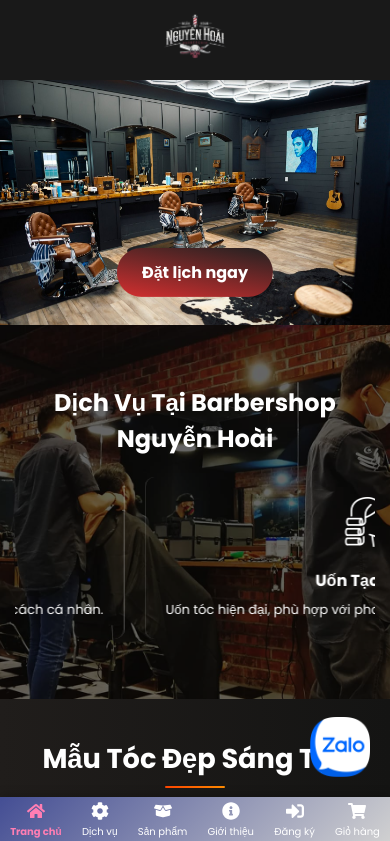
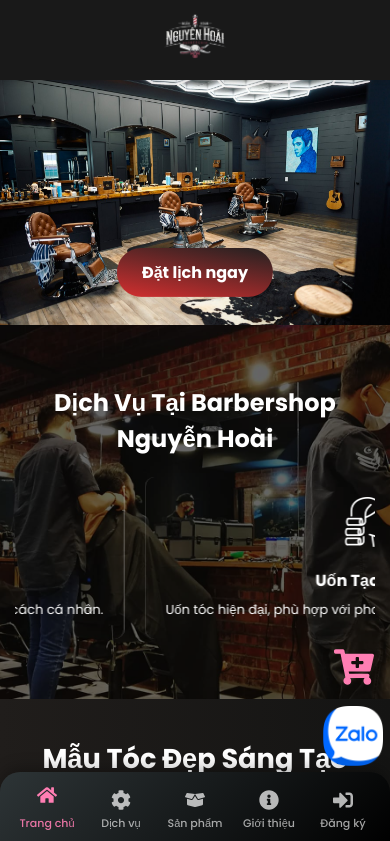
Before and after one commit to tangocphiphilhu-122000550/HairSalon-Forntend, a React (Create React App) app: page / in a window 390 px wide. Shown: the top 841 px of the page. Built offline with nearby package versions, Linux system fonts and the light colour scheme; no server answers.

Commit message:
update taskbar

```diff
--- a/src/App.js
+++ b/src/App.js
@@ -24,6 +24,7 @@
 import ReviewManagement from "./Admin/ReviewManagement.js";
 import AppointmentManagement from "./Admin/AppointmentManagement.js";
 import { AppointmentProvider } from "./context/AppointmentContext";
+import Layout from "./component/Layout";
 
 
 function App() {
@@ -32,6 +33,7 @@
       <AppointmentProvider>
     <Router>
       <Routes>
+      <Route element={<Layout />}>
         <Route path="/auth" element={<Auth />} />
         <Route path="/" element={<MainLayout><Home /></MainLayout>} />
         <Route path="/ChangePassword" element={<MainLayout><ChangePassword /></MainLayout>} />
@@ -46,6 +48,7 @@
         <Route path="/OrderHistory" element={<MainLayout><OrderHistory /></MainLayout>} />
         <Route path="/About" element={<MainLayout><About /></MainLayout>} />
         <Route path="/ProtectedRoute" element={<MainLayout><ProtectedRoute /></MainLayout>} />
+        </Route>
         <Route path="/admin" element={<ProtectedRoute allowedUserTypeId={1} />} />
         <Route path="/UserManagement" element={<UserManagement />} />
         <Route path="/ServiceManagement" element={<ServiceManagement />} />
--- a/src/component/Header.css
+++ b/src/component/Header.css
@@ -3,9 +3,9 @@
     background: #191919;
     padding: 15px 0;
     box-shadow: 0 4px 6px rgba(19, 15, 15, 0.1);
-    position: sticky; /* Giữ header cố định trên đầu */
+    position: sticky;
     top: 0;
-    z-index: 1000; /* Đảm bảo header trên cùng */
+    z-index: 1000;
 }
 
 .navbar {
@@ -81,7 +81,7 @@
     width: 140px;
 }
 
-/* Biểu tượng giỏ hàng */
+/* Biểu tượng giỏ hàng trên desktop */
 .cart-icon-header {
     position: absolute;
     top: 50%;
@@ -94,7 +94,7 @@
     color: white;
 }
 
-/* Số lượng trong giỏ hàng */
+/* Số lượng trong giỏ hàng trên desktop */
 .cart-count {
     position: absolute;
     top: -5px;
@@ -199,18 +199,21 @@
     background: linear-gradient(220deg, #D32F2F, #212121);
 }
 
-/* Mobile Taskbar */
+/* Enhanced Mobile Taskbar Styles */
 .mobile-taskbar {
     display: none;
     position: fixed;
     bottom: 0;
     left: 0;
     width: 100%;
-    background: linear-gradient(135deg, #444e94, #d1d1d1);
-    box-shadow: 0 -2px 10px rgba(0, 0, 0, 0.2);
+    background: linear-gradient(135deg, #2d3436, #000000);
+    box-shadow: 0 -4px 15px rgba(0, 0, 0, 0.3);
     z-index: 999;
-    padding: 8px 0;
-    transition: transform 0.3s ease;
+    padding: 12px 0 8px;
+    transition: transform 0.4s cubic-bezier(0.175, 0.885, 0.32, 1.275),
+                box-shadow 0.3s ease;
+    border-top-left-radius: 20px;
+    border-top-right-radius: 20px;
 }
 
 .taskbar-hidden {
@@ -221,61 +224,116 @@
     display: flex;
     justify-content: space-around;
     align-items: center;
+    max-width: 500px;
+    margin: 0 auto;
+    padding: 0 10px;
 }
 
 .taskbar-item {
     display: flex;
     flex-direction: column;
     align-items: center;
-    color: white;
+    color: rgba(255, 255, 255, 0.7);
     text-decoration: none;
     font-size: 12px;
+    font-weight: 500;
     position: relative;
+    transition: all 0.3s ease;
+    padding: 8px 0;
+    width: 20%;
+}
+
+.taskbar-item:active {
+    transform: scale(0.9);
 }
 
 .taskbar-item.active {
     color: #ff7eb3;
-    font-weight: bold;
+}
+
+.taskbar-item.active .taskbar-icon {
+    transform: translateY(-5px);
+    text-shadow: 0 10px 20px rgba(255, 126, 179, 0.5);
+}
+
+.taskbar-item.active::after {
+    content: '';
+    position: absolute;
+    bottom: -8px;
+    left: 50%;
+    width: 5px;
+    height: 5px;
+    background-color: #ff7eb3;
+    border-radius: 50%;
+    transform: translateX(-50%);
+    box-shadow: 0 0 10px #ff7eb3;
+    animation: pulse 1.5s infinite;
+}
+
+/* Fix for touch handling on all items */
+.taskbar-item:active,
+.taskbar-item:focus {
+    color: #ff7eb3;
 }
 
 .taskbar-icon {
-    font-size: 20px;
-    margin-bottom: 4px;
+    font-size: 22px;
+    margin-bottom: 5px;
+    transition: transform 0.3s cubic-bezier(0.68, -0.55, 0.27, 1.55);
 }
 
-.mobile-user-menu {
-    cursor: pointer;
+.taskbar-item:hover .taskbar-icon,
+.taskbar-item:active .taskbar-icon {
+    transform: translateY(-3px);
+    color: #ff7eb3;
 }
 
+.taskbar-item span {
+    white-space: nowrap;
+    transition: all 0.3s ease;
+    opacity: 0.9;
+}
+
+.taskbar-item:hover span,
+.taskbar-item:active span {
+    opacity: 1;
+    color: #ff7eb3;
+}
+
+/* Mobile dropdown menu styling */
 .mobile-dropdown-menu {
     position: absolute;
-    bottom: 42px;
-    left: -70%;
-    transform: translateX(-50%);
-    background: white;
-    border-radius: 8px;
-    box-shadow: 0px 0px 10px rgba(0, 0, 0, 0.3);
+    bottom: 60px;
+    left: 50%;
+    transform: translateX(-50%) translateY(10px);
+    background: rgba(255, 255, 255, 0.95);
+    backdrop-filter: blur(10px);
+    -webkit-backdrop-filter: blur(10px);
+    border-radius: 15px;
+    box-shadow: 0 10px 25px rgba(0, 0, 0, 0.2);
     display: flex;
     flex-direction: column;
-    width: 180px;
-    padding: 10px 0;
+    width: 220px;
+    padding: 8px 0;
     z-index: 1001;
+    opacity: 0;
+    animation: fadeInUp 0.3s forwards;
 }
 
 .mobile-dropdown-menu::after {
     content: "";
     position: absolute;
-    bottom: -9px;
-    left: 80%;
+    bottom: -10px;
+    left: 50%;
     transform: translateX(-50%);
-    border-width: 5px;
+    border-width: 10px 10px 0 10px;
     border-style: solid;
-    border-color: white transparent transparent transparent;
+    border-color: rgba(255, 255, 255, 0.95) transparent transparent transparent;
 }
 
 .mobile-dropdown-menu a,
 .mobile-dropdown-menu button {
-    padding: 12px 15px;
+    padding: 14px 20px;
     text-decoration: none;
     color: #333;
     display: block;
@@ -286,27 +344,61 @@
     cursor: pointer;
     font-size: 14px;
     font-weight: 500;
+    transition: all 0.2s ease;
+    position: relative;
+    overflow: hidden;
+}
+
+.mobile-dropdown-menu a:before,
+.mobile-dropdown-menu button:before {
+    content: '';
+    position: absolute;
+    left: 0;
+    top: 0;
+    height: 100%;
+    width: 3px;
+    background-color: #ff7eb3;
+    transform: scaleY(0);
+    transition: transform 0.2s ease;
+}
+
+.mobile-dropdown-menu a:hover:before,
+.mobile-dropdown-menu button:hover:before {
+    transform: scaleY(1);
 }
 
 .mobile-dropdown-menu a:hover,
 .mobile-dropdown-menu button:hover {
-    background: #f1f1f1;
+    background: rgba(0, 0, 0, 0.05);
+    padding-left: 25px;
 }
 
 .mobile-dropdown-menu button {
     color: #e74c3c;
     font-weight: 600;
-    border-top: 1px solid #eee;
+    border-top: 1px solid rgba(0, 0, 0, 0.1);
     margin-top: 5px;
 }
 
-.mobile-only {
-    display: none;
+.mobile-dropdown-menu button:hover {
+    background: rgba(231, 76, 60, 0.1);
+}
+
+/* Animations */
+@keyframes pulse {
+    0% { box-shadow: 0 0 0 0 rgba(255, 126, 179, 0.7); }
+    70% { box-shadow: 0 0 0 8px rgba(255, 126, 179, 0); }
+    100% { box-shadow: 0 0 0 0 rgba(255, 126, 179, 0); }
+}
+
+@keyframes fadeInUp {
+    from { opacity: 0; transform: translate(-50%, 20px); }
+    to { opacity: 1; transform: translate(-50%, 0); }
 }
 
 /* Container chính (đảm bảo không bị đè) */
 .home-container {
-  padding-top: 0px; /* Thêm padding-top bằng chiều cao header + margin */
+    padding-top: 0px;
 }
 
 /* Responsive styles */
@@ -352,49 +444,10 @@
     }
     .nav-links.left,
     .nav-links.right {
-        display: none; /* Ẩn nav-links trên màn hình nhỏ hơn 900px */
+        display: none;
     }
     .mobile-taskbar {
-        display: block; /* Hiển thị taskbar mobile */
-    }
-    .logo {
-        position: absolute;
-        left: 50%;
-        transform: translateX(-50%);
-    }
-    .logo img {
-        width: 100px;
-    }
-    .desktop-only {
-        display: none;
-    }
-    .user-menu {
-        right: 60px;
-    }
-    .cart-icon-header {
-        right: 100px;
-    }
-    .login-button-wrapper {
-        right: 10px;
-    }
-}
-
-@media screen and (max-width: 1024px) {
-    .header {
-        position: sticky;
-        top: 0;
-    }
-    .navbar {
-        height: 60px;
-        justify-content: center;
-        padding: 0 10px;
-    }
-    .nav-links.left,
-    .nav-links.right {
-        display: none; /* Ẩn nav-links trên màn hình nhỏ hơn 900px */
-    }
-    .mobile-taskbar {
-        display: block; /* Hiển thị taskbar mobile */
+        display: block;
     }
     .logo {
         position: absolute;
@@ -426,13 +479,18 @@
         width: 80px;
     }
     .mobile-taskbar {
-        padding: 5px 0;
+        padding: 10px 0 5px;
     }
     .taskbar-icon {
-        font-size: 18px;
+        font-size: 20px;
     }
     .taskbar-item {
-        font-size: 10px;
+        font-size: 11px;
+        -webkit-tap-highlight-color: transparent;
+    }
+    .taskbar-item.active::after {
+        width: 4px;
+        height: 4px;
     }
     .user-menu {
         right: 50px;
@@ -448,3 +506,27 @@
         font-size: 14px;
     }
 }
+
+.mobile-taskbar:hover {
+    box-shadow: 0 -6px 20px rgba(0, 0, 0, 0.4);
+}
+
+@media (prefers-color-scheme: dark) {
+    .mobile-dropdown-menu {
+        background: rgba(30, 30, 30, 0.95);
+    }
+    .mobile-dropdown-menu::after {
+        border-color: rgba(30, 30, 30, 0.95) transparent transparent transparent;
+    }
+    .mobile-dropdown-menu a,
+    .mobile-dropdown-menu button {
+        color: #eee;
+    }
+    .mobile-dropdown-menu a:hover,
+    .mobile-dropdown-menu button:hover {
+        background: rgba(255, 255, 255, 0.1);
+    }
+    .mobile-dropdown-menu button {
+        border-top: 1px solid rgba(255, 255, 255, 0.1);
+    }
+}
--- a/src/component/Header.js
+++ b/src/component/Header.js
@@ -1,6 +1,6 @@
 import React, { useState, useEffect, useRef } from "react";
 import { Link, useNavigate, useLocation } from "react-router-dom";
-import { FaUserCircle, FaHome, FaBoxOpen, FaInfoCircle, FaCog, FaSignInAlt, FaShoppingCart } from "react-icons/fa";
+import { FaUserCircle, FaHome, FaBoxOpen, FaInfoCircle, FaCog, FaSignInAlt, FaShoppingCart } from "react-icons/fa"; // Thêm lại FaShoppingCart
 import api from "../utils/api";
 import { getToken, clearToken, clearUsername } from "../utils/tokenStorage";
 import { useCart } from "../CartContext";
@@ -41,7 +41,6 @@
         setIsLoggedIn(false);
       }
     };
-
     checkAuthStatus();
   }, []);
 
@@ -58,7 +57,6 @@
       }
       lastScrollPosition.current = currentScrollPosition;
     };
-
     window.addEventListener('scroll', handleScroll, { passive: true });
     return () => window.removeEventListener('scroll', handleScroll);
   }, []);
@@ -66,22 +64,18 @@
   const handleLogout = async () => {
     try {
       const res = await api.post("/api/auth/logout", {});
-      const { clearToken: shouldClearToken } = res.data; // Lấy giá trị clearToken từ phản hồi
-
-      // Nếu backend yêu cầu xóa token, thực hiện xóa token trong IndexedDB
+      const { clearToken: shouldClearToken } = res.data;
       if (shouldClearToken) {
         await clearToken();
         await clearUsername();
         resetCart();
       }
-
       setIsLoggedIn(false);
       setShowDropdown(false);
       setShowMobileDropdown(false);
       navigate("/");
     } catch (error) {
       console.error("Logout error:", error);
-      // Trong trường hợp lỗi, vẫn xóa token để đảm bảo an toàn
       await clearToken();
       await clearUsername();
       resetCart();
@@ -211,11 +205,6 @@
               </>
             )}
           </div>
-          <div className="taskbar-item" onClick={handleCartClick}>
-            <FaShoppingCart className="taskbar-icon" />
-            <span>Giỏ hàng</span>
-            {cart.length > 0 && <span className="cart-count">{cart.length}</span>}
-          </div>
         </div>
       </div>
     </>
--- a/src/component/Home.css
+++ b/src/component/Home.css
@@ -53,6 +53,8 @@
 
 .cta-button:hover {
   transform: translate(-50%, -50%) scale(1.05);
+  background: linear-gradient(10deg, #f44336, #424242);
+  box-shadow: 0 5px 15px rgba(242, 97, 97, 0.4);
 }
 
 /* Hiệu ứng tưng tưng */
@@ -78,9 +80,6 @@
   align-items: center;
   justify-content: center;
 }
-
-
-
 
 /* Phần dịch vụ */
 .services {
@@ -244,6 +243,39 @@
   color: #ddd;
 }
 
+/* Nút Zalo và Giỏ hàng */
+.zalo-button17 {
+  position: fixed;
+  bottom: 20px; /* Cách viền dưới 20px */
+  right: 20px; /* Cách viền phải 20px */
+  z-index: 9999;
+}
+
+.cart-button17 {
+  position: fixed;
+  bottom: 90px; /* Cách nút Zalo 10px (60px chiều cao Zalo + 10px khoảng cách) */
+  right: 20px; /* Cùng viền phải với Zalo */
+  z-index: 9999;
+  cursor: pointer;
+}
+
+.cart-count-home {
+  position: absolute;
+  top: -5px;
+  right: -10px;
+  background: #ff3e3e;
+  color: white;
+  border-radius: 50%;
+  width: 18px;
+  height: 18px;
+  display: flex;
+  align-items: center;
+  justify-content: center;
+  font-size: 11px;
+  font-weight: bold;
+  box-shadow: 0 2px 5px rgba(255, 62, 62, 0.5);
+}
+
 /* Hiệu ứng cuộn vô hạn chung */
 @keyframes infiniteScroll {
   0% { transform: translateX(0); }
@@ -347,20 +379,21 @@
   }
 
   .hairstyle-info {
-    position: absolute;
     bottom: 33px;
-    left: 0;
-    width: 100%;
-    padding: 10px;
-    background: rgba(0, 0, 0, 0.7);
-    opacity: 0;
-    transform: translateY(20px);
-    transition: all 0.3s ease;
-    text-align: left;
   }
 
   .cta-button {
     top: 80%;
+  }
+
+  .zalo-button17 {
+    bottom: 71px;
+    right: 7px;
+  }
+
+  .cart-button17 {
+    bottom: 150px;
+    right: 16px;
   }
 }
 
@@ -591,11 +624,6 @@
   transition: all 0.5s cubic-bezier(0.175, 0.885, 0.32, 1.275);
 }
 
-.cta-button:hover {
-  background: linear-gradient(10deg, #f44336, #424242);
-  box-shadow: 0 5px 15px rgba(242, 97, 97, 0.4);
-}
-
 /* Hiệu ứng cho section title */
 .services-title,
 .hairstyle-title {
--- a/src/component/Home.js
+++ b/src/component/Home.js
@@ -1,3 +1,4 @@
+// Home.js
 import React, { useEffect } from "react";
 import { useNavigate } from "react-router-dom";
 import "./Home.css";
@@ -11,7 +12,6 @@
   const navigate = useNavigate();
 
   useEffect(() => {
-    // Initialize AOS
     AOS.init({
       duration: 1000,
       once: false,
@@ -38,7 +38,7 @@
         }}
         data-aos="fade-down"
       >
-        <button className="cta-button" onClick={handleBookNow} >
+        <button className="cta-button" onClick={handleBookNow}>
           Đặt lịch ngay
         </button>
       </div>
@@ -155,28 +155,6 @@
         </div>
       </section>
 
-      {/* Nút Zalo */}
-      <a
-        href="https://zalo.me/0343894612"
-        target="_blank"
-        rel="noopener noreferrer"
-        style={{
-          position: "fixed",
-          bottom: "60px",
-          right: "20px",
-          zIndex: "9999",
-        }}
-        data-aos="fade-up"
-        data-aos-offset="0"
-        data-aos-duration="800"
-      >
-        <img
-          src="/LogoZalo.webp"
-          alt="Liên hệ Zalo"
-          style={{ width: "60px", height: "60px" }}
-        />
-      </a>
-
       {/* ReviewSlider với animation */}
       <div data-aos="fade-up">
         <ReviewSlider />
--- /dev/null
+++ b/src/component/Layout.js
@@ -0,0 +1,46 @@
+// Layout.js
+import React from "react";
+import { Outlet, useNavigate } from "react-router-dom";
+import { FaCartPlus } from "react-icons/fa";
+import { useCart } from "../CartContext"; // Import useCart để lấy dữ liệu giỏ hàng
+import "./Home"; // Tạo file CSS riêng cho Layout nếu cần
+
+const Layout = () => {
+  const navigate = useNavigate();
+  const { cart } = useCart(); // Lấy dữ liệu giỏ hàng từ CartContext
+
+  const handleCartClick = () => {
+    navigate("/cart");
+  };
+
+  return (
+    <div className="layout-container">
+      {/* Outlet sẽ render các trang con (Home, Service, Cart, v.v.) */}
+      <Outlet />
+
+      {/* Nút Zalo */}
+      <a
+        href="https://zalo.me/0343894612"
+        target="_blank"
+        rel="noopener noreferrer"
+        className="zalo-button17"
+      >
+        <img
+          src="/LogoZalo.webp"
+          alt="Liên hệ Zalo"
+          style={{ width: "60px", height: "60px" }}
+        />
+      </a>
+
+      {/* Icon Giỏ hàng */}
+      <div className="cart-button17" onClick={handleCartClick}>
+        <FaCartPlus style={{ fontSize: "40px", color: "#ff7eb3" }} />
+        {cart.length > 0 && (
+          <span className="cart-count-home">{cart.length}</span>
+        )}
+      </div>
+    </div>
+  );
+};
+
+export default Layout;
```
